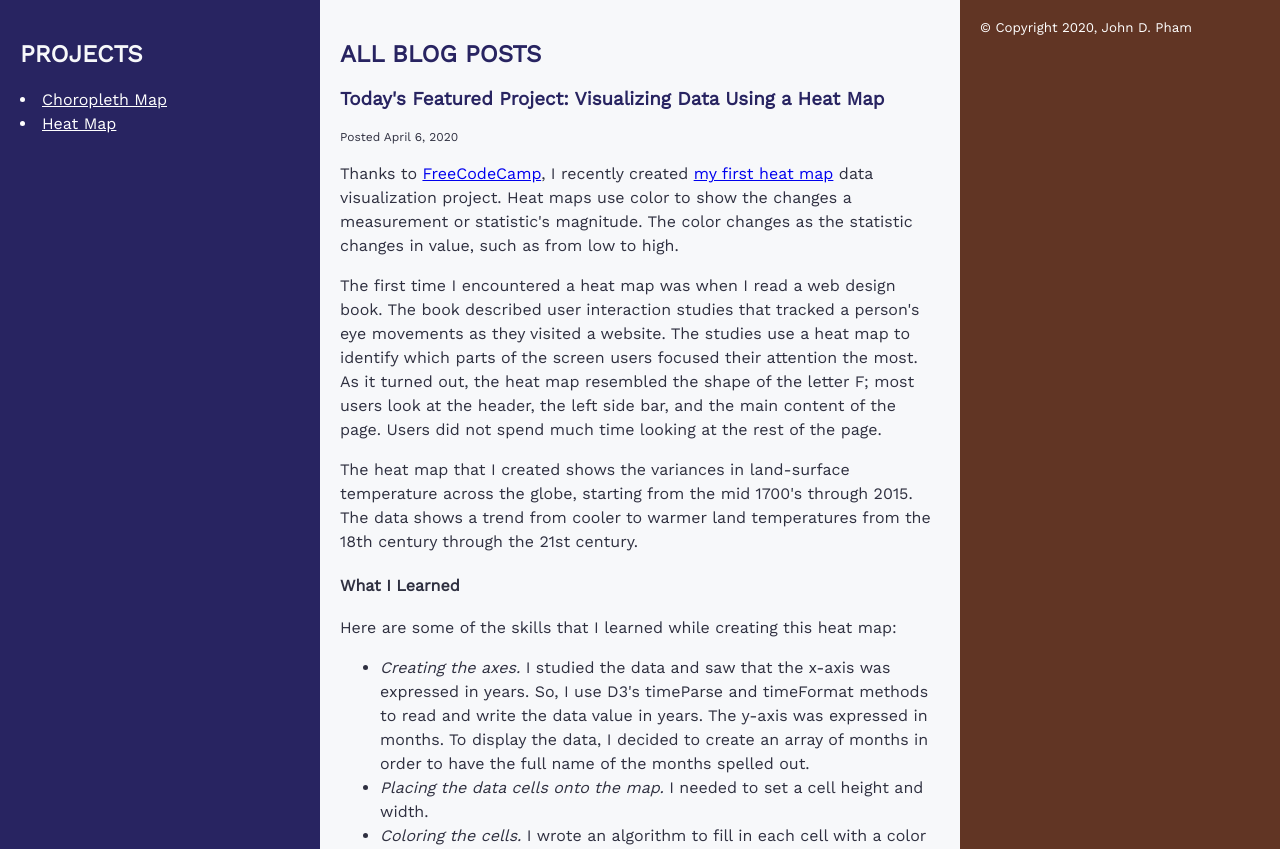
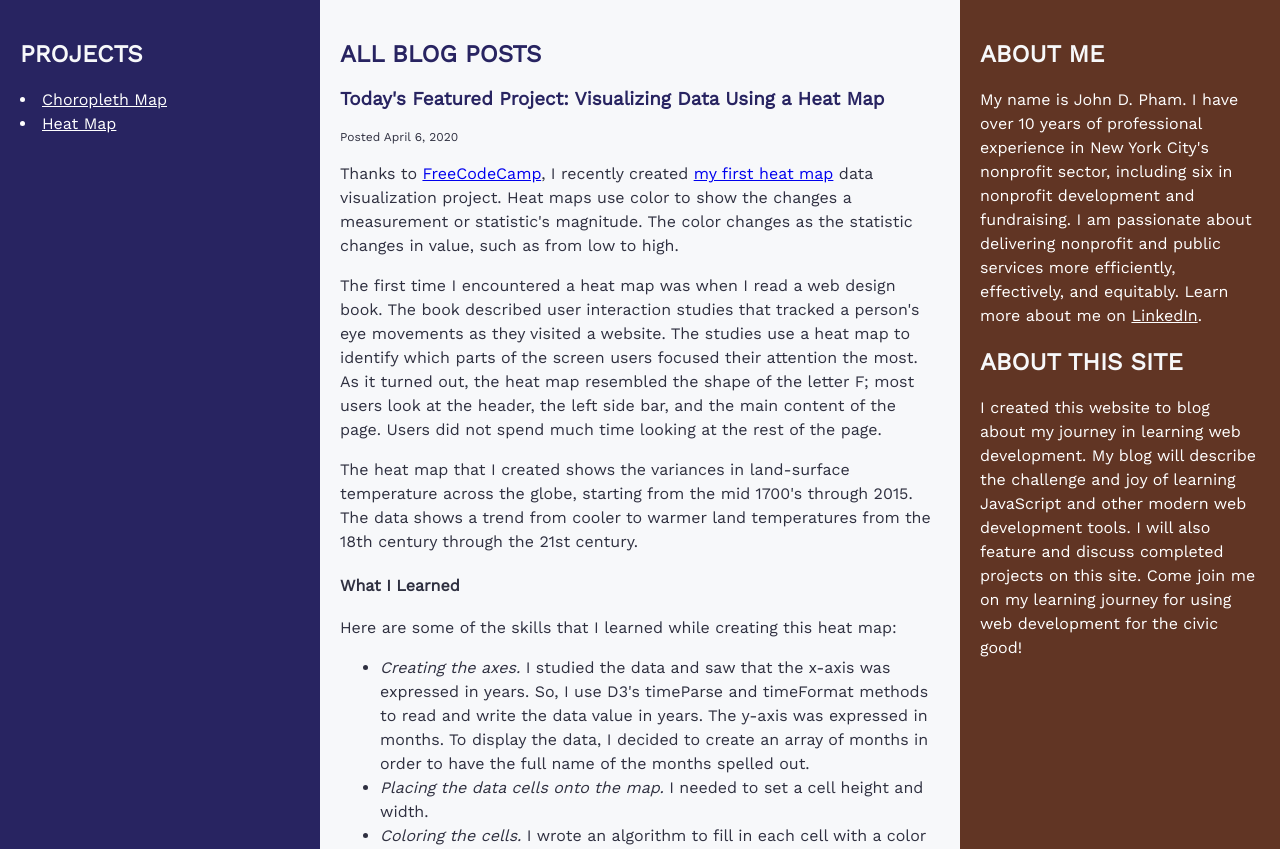
Before and after one commit to johnpham0527/blog, a PHP site: page /updates/index.php in a window 1280 px wide. Shown: the part 121-970 px from the top of the page. Run offline with PHP 8.4, Linux system fonts and the light colour scheme.

Commit message:
Link to about.php, not footer.php

```diff
--- a/updates/index.php
+++ b/updates/index.php
@@ -82,7 +82,7 @@
       </nav>
       <aside role="complementary">
         <?php
-        $headerPage = $pathToRoot."/includes/footer.php";
+        $headerPage = $pathToRoot."/includes/about.php";
         include($headerPage);
         ?>
       </aside>
```
